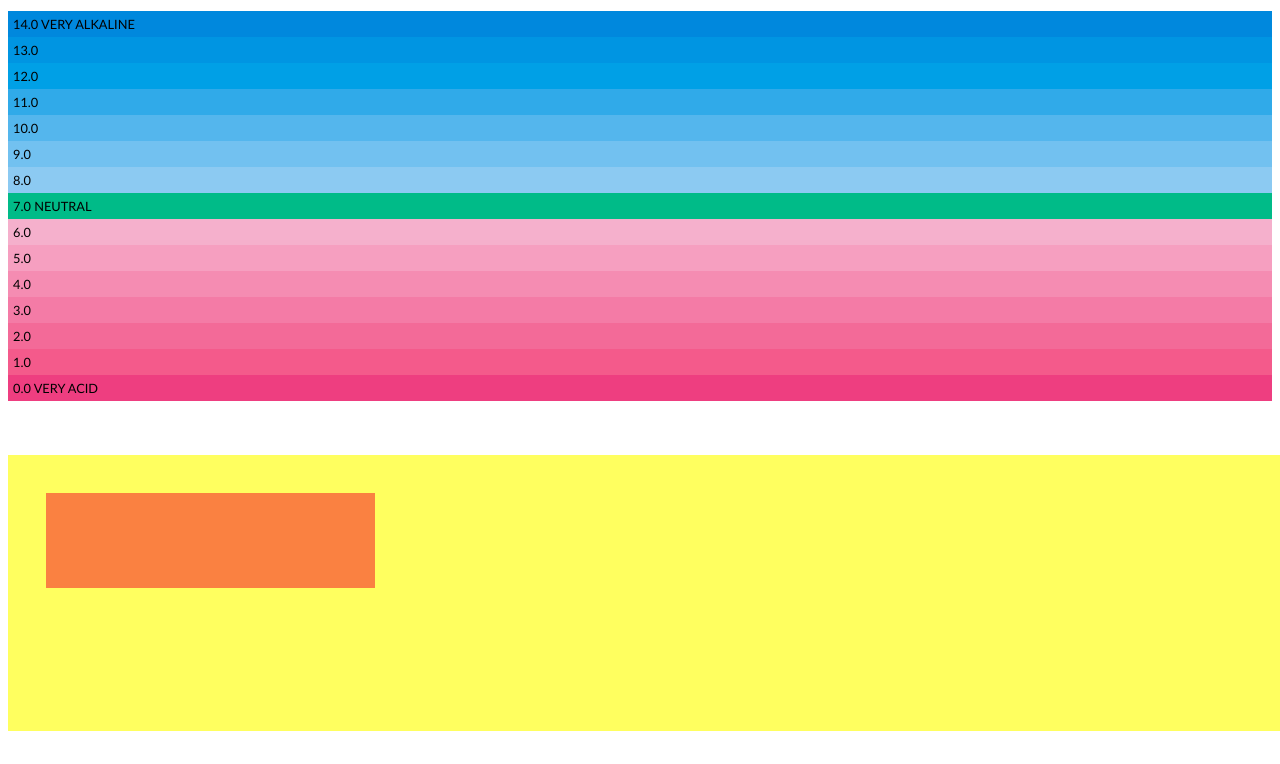
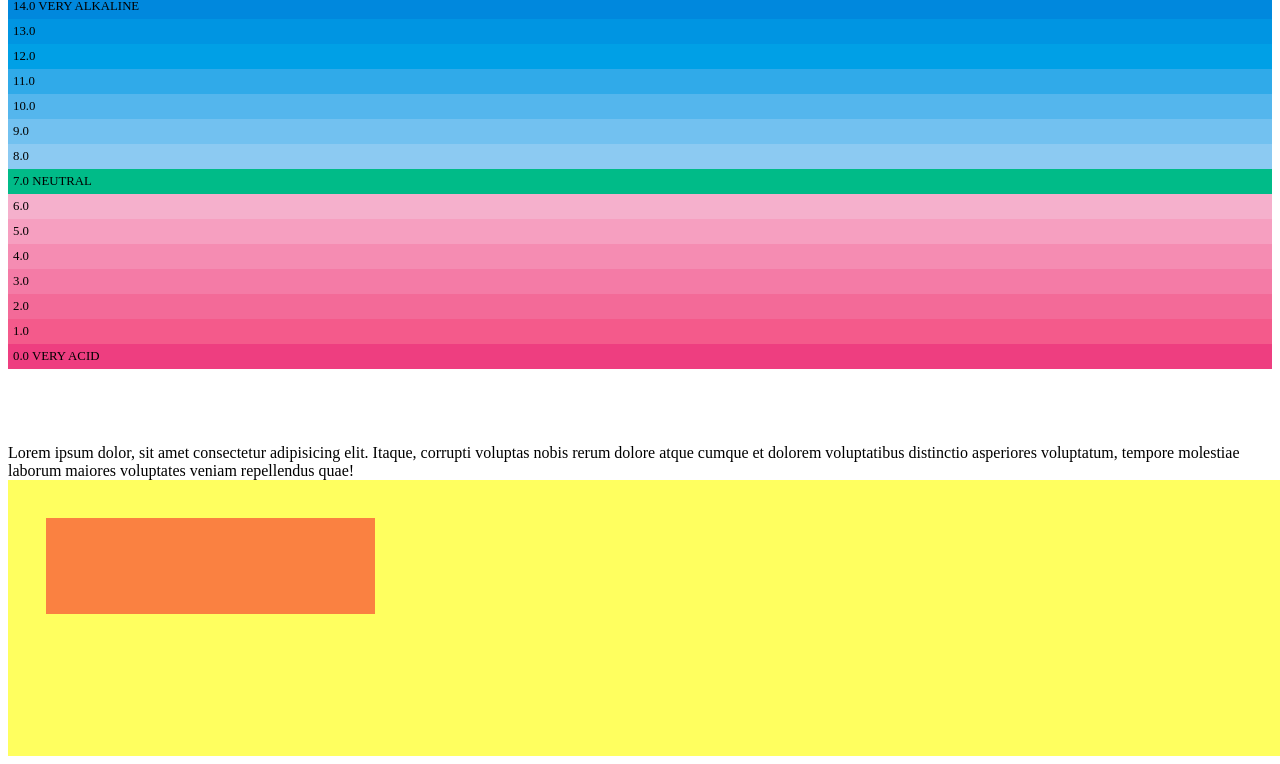
Before and after one commit to Ashrib/SMIT-Web_App-batch-12-malir-4-to-6-, a plain HTML site: page CSS/colors.html in a window 1280 px wide. Shown: the part 195-959 px from the top of the page. Before the commit the page ends 934 px from the top, so only its background shows below. Drawn offline with Linux system fonts and the light colour scheme.

Commit message:
google fonts

```diff
--- a/CSS/colors.css
+++ b/CSS/colors.css
@@ -1,3 +1,10 @@
+/* @import url('https://fonts.googleapis.com/css2?family=Anton+SC&display=swap'); */
+/* @font-face {
+    font-family: "Anton SC", sans-serif;
+
+    src: url('./AntonSC-Regular.ttf');
+} */
+
 div{
     background-color: aquamarine;
     padding: 3%;
@@ -50,7 +57,8 @@ p {
 
         p{
             font-size: 80%;
-            font-family:'Gill Sans', 'Gill Sans MT', Calibri, 'Trebuchet MS', sans-serif;
+            /* font-family:'Courier New', Courier, monospace; */
+            /* font-family: "Anton SC", sans-serif; */
         }
 
         .div1{
--- a/CSS/colors.html
+++ b/CSS/colors.html
@@ -2,12 +2,10 @@
 <html lang="en">
   <head>
     <title>Document</title>
-    <link rel="stylesheet" href="./colors.css">
+    <link rel="stylesheet" href="./colors.css" />
   </head>
   <body>
-
     <div>
-
       <p>
         Lorem ipsum dolor sit amet consectetur adipisicing elit. Qui a autem
         voluptatibus sequi! Provident quia rem architecto libero totam
@@ -33,10 +31,16 @@
     <p class="one">1.0</p>
     <p class="zero">0.0 VERY ACID</p>
 
-
-<br>
-<br>
-<br>
+    <br />
+    <br />
+    <br />
+    <h1></h1>
+    <span
+      >Lorem ipsum dolor, sit amet consectetur adipisicing elit. Itaque,
+      corrupti voluptas nobis rerum dolore atque cumque et dolorem voluptatibus
+      distinctio asperiores voluptatum, tempore molestiae laborum maiores
+      voluptates veniam repellendus quae!</span
+    >
 
     <div class="div1">
       <div class="div2"></div>
```
Also changed, not shown: CSS/AntonSC-Regular.ttf (added), CSS/OFL.txt (added). Lines whose indentation alone changed are shown as unchanged.
